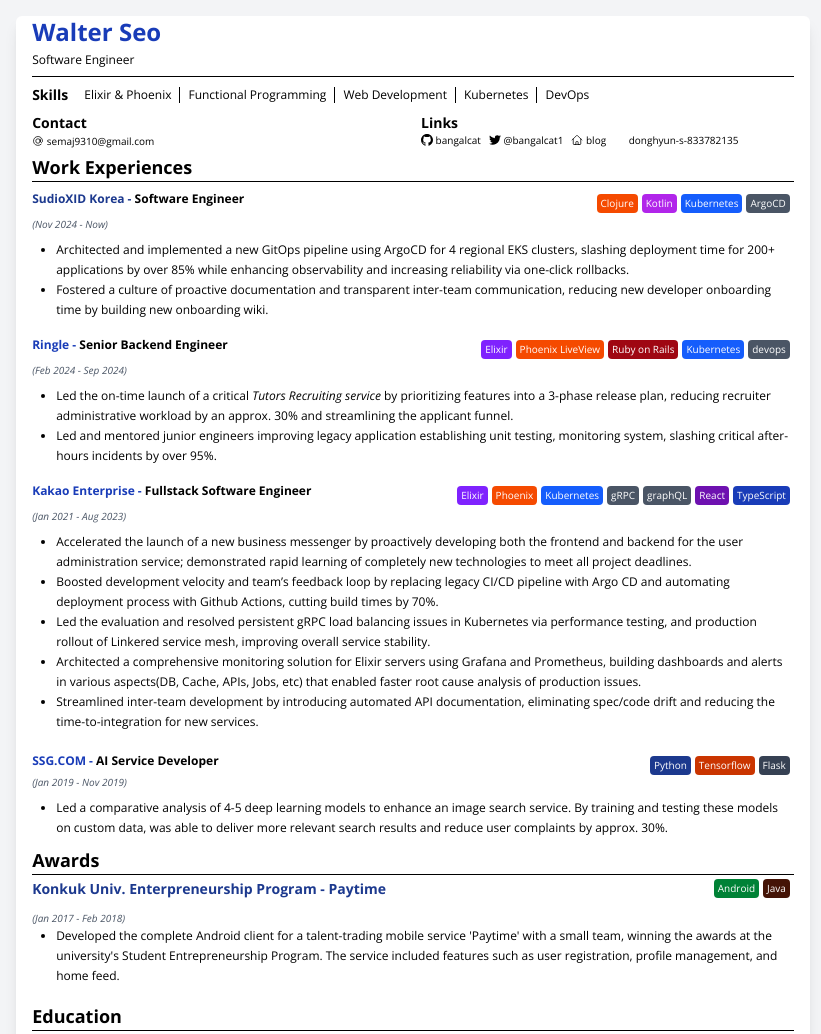
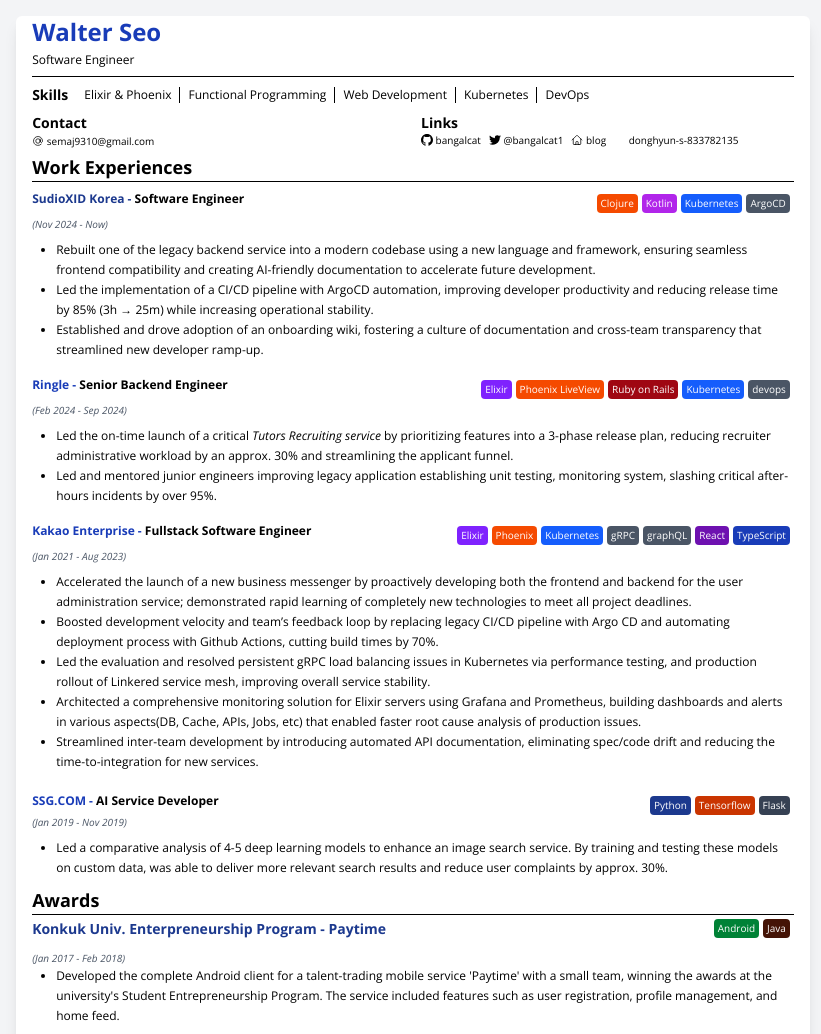
Before and after one commit to bangalcat/my_resume, a website: page index.html in a window 1280 px wide. Shown: the top 1034 px of the page, without its empty margins (227-1048 px from the left). Drawn offline with nearby package versions, Linux system fonts and the light colour scheme.

Commit message:
update resume
Signed-off-by: Donghyun <semaj9310@gmail.com>

```diff
--- a/index.html
+++ b/index.html
@@ -193,15 +193,21 @@
             <p class="text-xxs text-gray-600 italic">(Nov 2024 - Now)</p>
             <ul class="text-xs mt-2 list-disc">
               <li class="we-item">
-                Architected and implemented a new GitOps pipeline using ArgoCD
-                for 4 regional EKS clusters, slashing deployment time for 200+
-                applications by over 85% while enhancing observability and
-                increasing reliability via one-click rollbacks.
+                Rebuilt one of the legacy backend service into a modern codebase
+                using a new language and framework, ensuring seamless frontend
+                compatibility and creating AI-friendly documentation to
+                accelerate future development.
               </li>
               <li class="we-item">
-                Fostered a culture of proactive documentation and transparent
-                inter-team communication, reducing new developer onboarding time
-                by building new onboarding wiki.
+                Led the implementation of a CI/CD pipeline with ArgoCD
+                automation, improving developer productivity and reducing
+                release time by 85% (3h → 25m) while increasing operational
+                stability.
+              </li>
+              <li class="we-item">
+                Established and drove adoption of an onboarding wiki, fostering
+                a culture of documentation and cross-team transparency that
+                streamlined new developer ramp-up.
               </li>
             </ul>
           </div>
```
